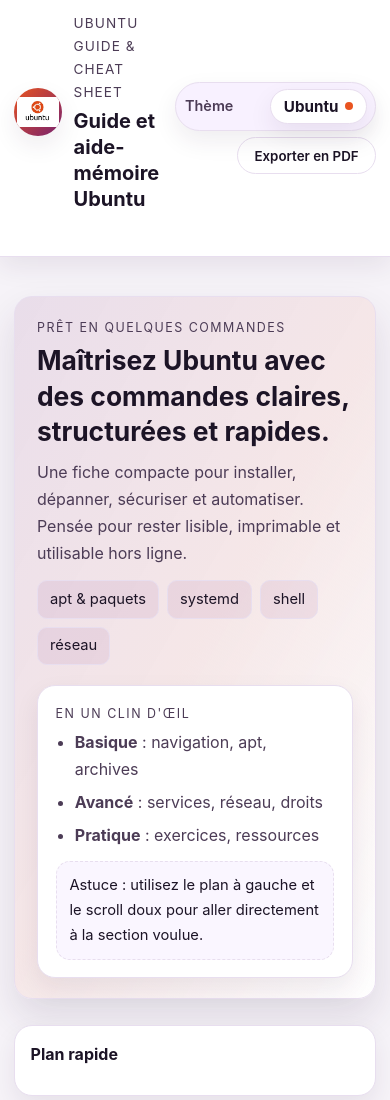
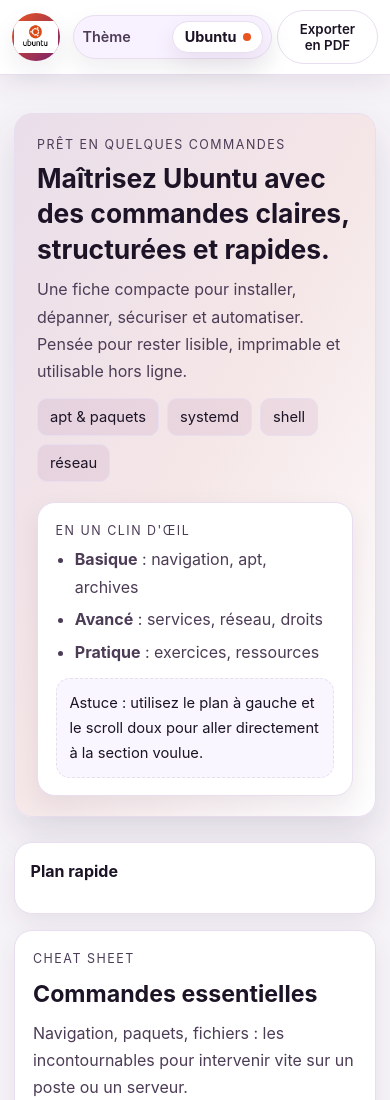
Before and after one commit to cybervalcin/Ubuntu, a website: page index.html in a window 390 px wide. Shown: the top 1100 px of the page. Drawn offline with Linux system fonts and the light colour scheme.

Commit message:
Header mobile épuré avec hamburger + thème compact, logo agrandi et net, nav cachée et menu overlay fonctionnel.

```diff
--- a/index.html
+++ b/index.html
@@ -477,6 +477,7 @@
         const burgerClose = document.getElementById('burger-close');
         const mobileMenu = document.getElementById('mobile-menu');
         const mobileLinks = Array.from(document.querySelectorAll('.mobile-nav a'));
+        const mobileMenuPanel = document.querySelector('.mobile-menu-panel');
 
         const openMobileMenu = () => {
             mobileMenu?.classList.add('open');
--- a/ubuntu-guide.css
+++ b/ubuntu-guide.css
@@ -171,15 +171,15 @@
 }
 
 .site-logo.small {
-    width: 40px;
-    height: 40px;
+    width: 44px;
+    height: 44px;
 }
 
 .site-logo-img {
     width: 100%;
     height: 100%;
     object-fit: contain;
-    padding: 3px;
+    padding: 2px;
     display: block;
 }
 
@@ -787,44 +787,27 @@
 
 @media (max-width: 900px) {
     .topbar {
-        grid-template-columns: 1fr auto;
-        grid-template-areas:
-            "logo actions"
-            "eyebrow actions"
-            "title actions";
+        display: flex;
         align-items: center;
+        justify-content: space-between;
+        gap: 0.75rem;
+        padding: 0.65rem 0.75rem;
     }
 
     .brand {
-        display: grid;
-        grid-template-columns: auto 1fr;
-        grid-template-areas:
-            "logo eyebrow"
-            "logo title";
-        grid-column-gap: 0.75rem;
-        grid-row-gap: 0.25rem;
+        display: flex;
         align-items: center;
-        grid-area: logo;
+        gap: 0.6rem;
     }
 
     .site-logo {
         width: 48px;
         height: 48px;
-        grid-area: logo;
     }
 
-    .brand-eyebrow {
-        grid-area: eyebrow;
-        margin: 0;
-        font-size: 0.85rem;
-        letter-spacing: 0.08em;
-    }
-
+    .brand-eyebrow,
     .brand-title {
-        grid-area: title;
-        font-size: 1.25rem;
-        line-height: 1.3;
-        margin: 0;
+        display: none;
     }
 
     .main-nav {
@@ -834,9 +817,8 @@
     .top-actions {
         justify-content: flex-end;
         align-items: center;
-        gap: 0.4rem;
-        grid-area: actions;
-        flex-wrap: wrap;
+        gap: 0.3rem;
+        flex-wrap: nowrap;
     }
 
     .burger {
@@ -846,14 +828,14 @@
     }
 
     .theme-switcher {
-        padding: 0.35rem 0.55rem;
-        gap: 0.25rem;
+        padding: 0.3rem 0.5rem;
+        gap: 0.2rem;
     }
 
     .theme-trigger {
-        padding: 0.45rem 0.8rem;
-        min-height: 34px;
-        font-size: 0.95rem;
+        padding: 0.4rem 0.7rem;
+        min-height: 32px;
+        font-size: 0.9rem;
     }
 
     .hero {
```
